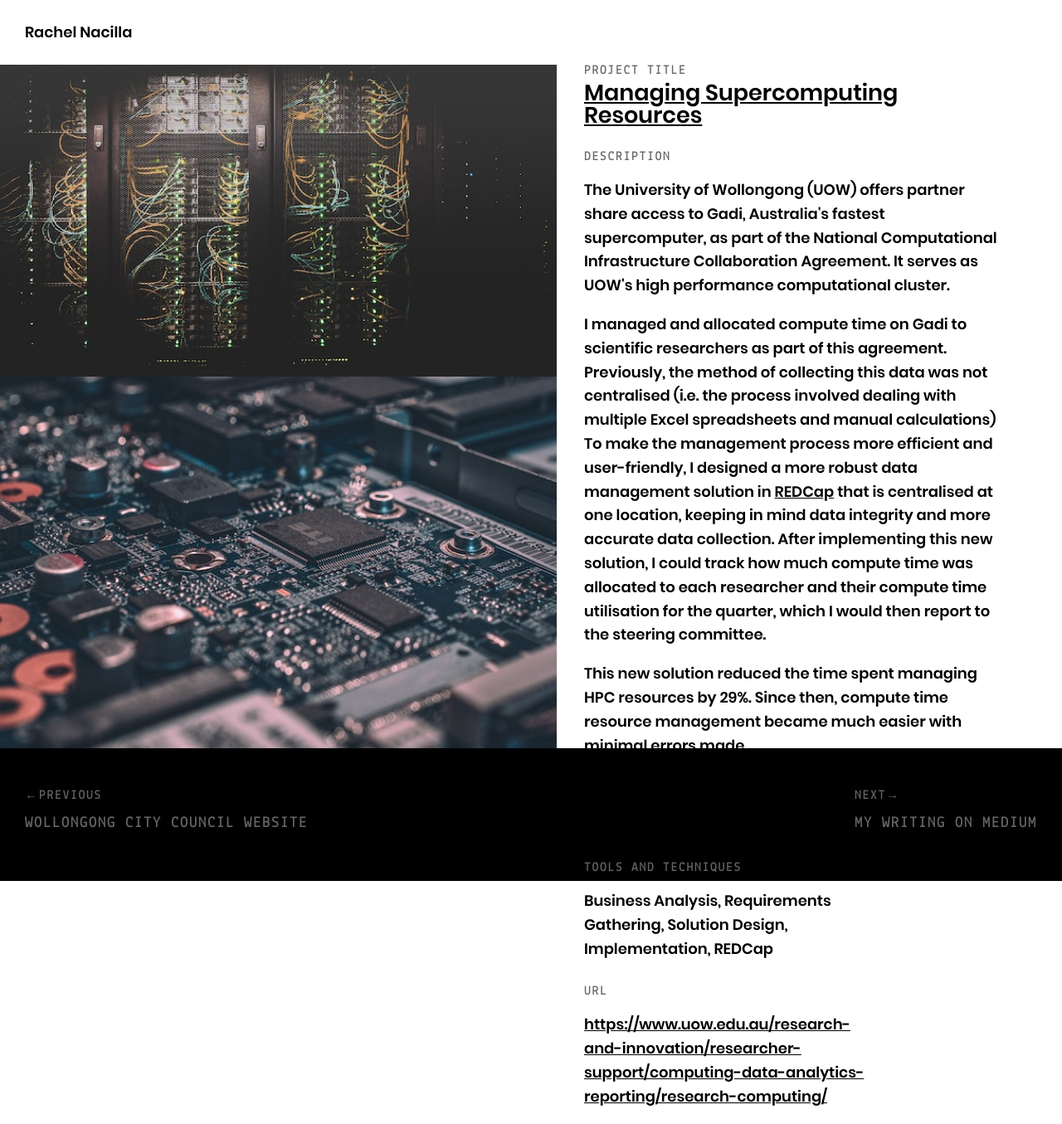
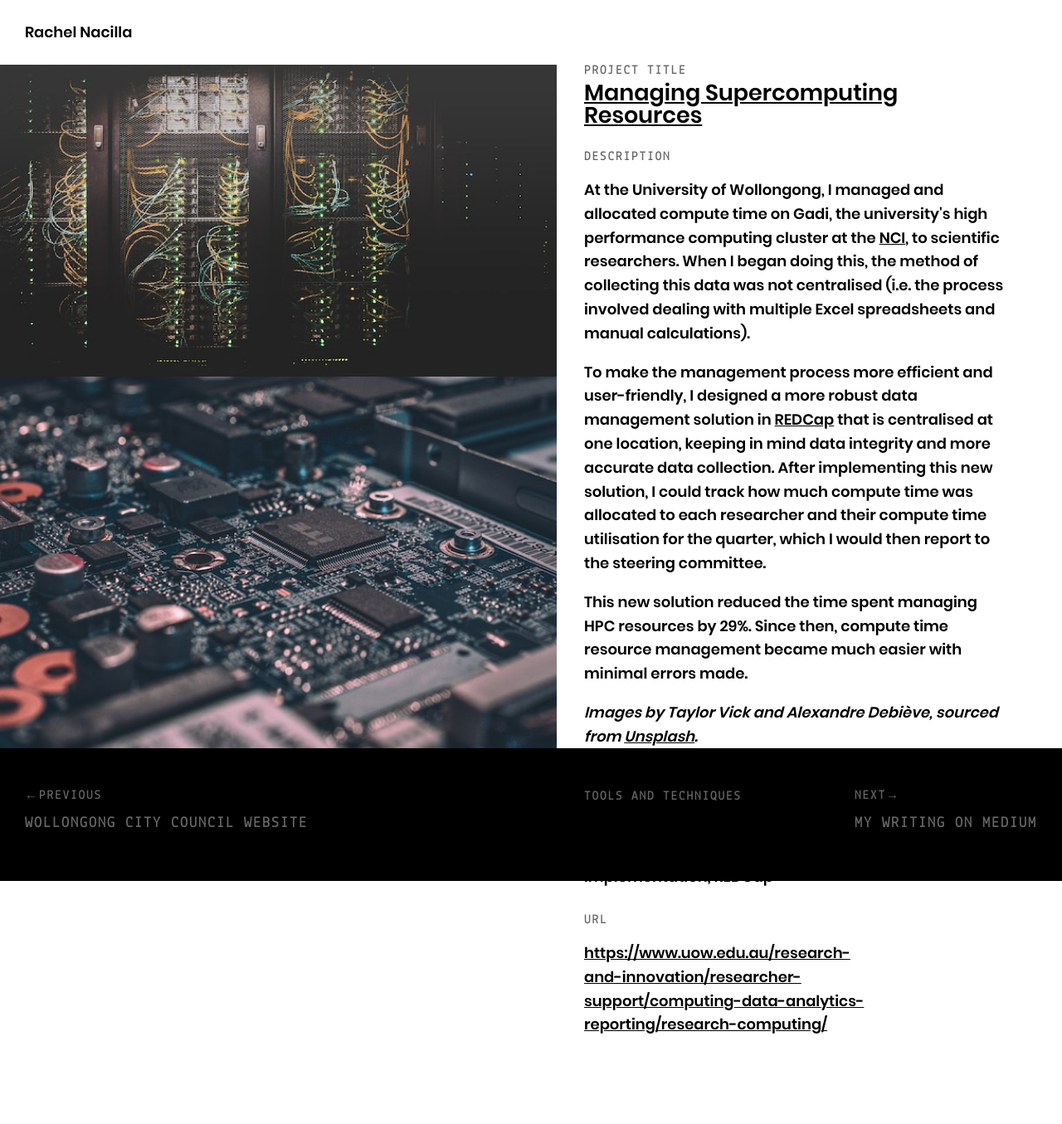
Before and after one commit to rachelnacilla/rachelnacilla.github.io, a Jekyll site: the page built from _posts/projects/2022-03-30-hpc.md, in a window 1280 px wide. Shown: the whole page at 83% size. Built offline with Jekyll 4.4.1, drawn with Linux system fonts in a browser that asks for light colours; after the commit the page ends 1296 px from its top, so only the background shows below that.

Commit message:
NCI link

```diff
--- a/_posts/projects/2022-03-30-hpc.md
+++ b/_posts/projects/2022-03-30-hpc.md
@@ -24,9 +24,9 @@ images:
     alt: "HPC 2"
 
 ---
-<p>The University of Wollongong (UOW) offers partner share access to Gadi, Australia's fastest supercomputer, as part of the National Computational Infrastructure Collaboration Agreement. It serves as UOW's high performance computational cluster.</p>
+<p>At the University of Wollongong, I managed and allocated compute time on Gadi, the university's high performance computing cluster at the <a href="https://nci.org.au" target="_blank">NCI</a>, to scientific researchers. When I began doing this, the method of collecting this data was not centralised (i.e. the process involved dealing with multiple Excel spreadsheets and manual calculations).</p>
 
-<p>I managed and allocated compute time on Gadi to scientific researchers as part of this agreement. Previously, the method of collecting this data was not centralised (i.e. the process involved dealing with multiple Excel spreadsheets and manual calculations) To make the management process more efficient and user-friendly, I designed a more robust data management solution in <a href="https://projectredcap.org/software/" target="_blank">REDCap</a> that is centralised at one location, keeping in mind data integrity and more accurate data collection. After implementing this new solution, I could track how much compute time was allocated to each researcher and their compute time utilisation for the quarter, which I would then report to the steering committee.</p>
+<p>To make the management process more efficient and user-friendly, I designed a more robust data management solution in <a href="https://projectredcap.org/software/" target="_blank">REDCap</a> that is centralised at one location, keeping in mind data integrity and more accurate data collection. After implementing this new solution, I could track how much compute time was allocated to each researcher and their compute time utilisation for the quarter, which I would then report to the steering committee.</p>
 
 <p>This new solution reduced the time spent managing HPC resources by 29%. Since then, compute time resource management became much easier with minimal errors made.</p>
 
```
